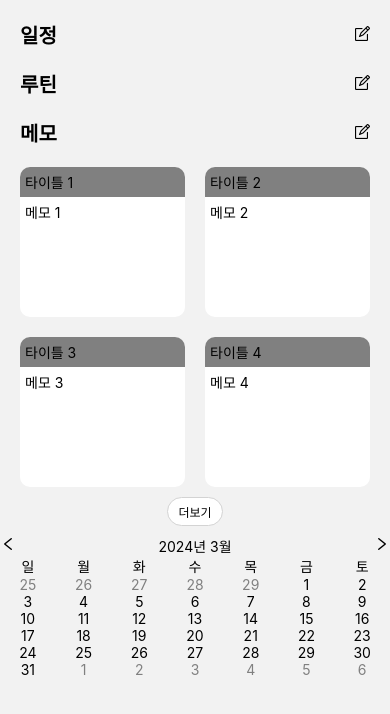
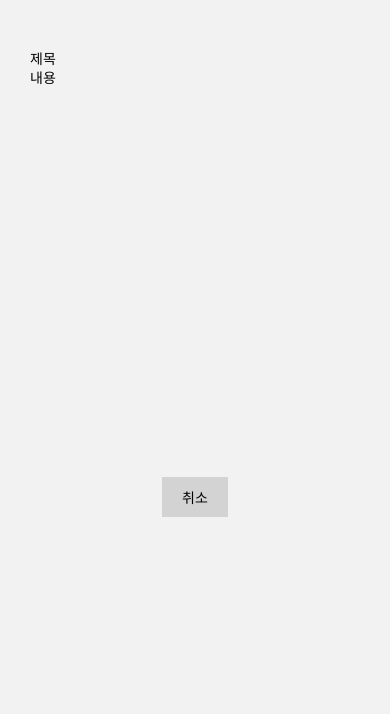
Before and after one commit to Yuyeol/everycord, a React Native app: screen /MemoForm in a window 390 px wide. Shown: the top 714 px of the page. Built offline with nearby package versions, Linux system fonts and the light colour scheme.

Commit message:
feat #1: memoform 생성 및 연결

```diff
--- a/App.tsx
+++ b/App.tsx
@@ -1,11 +1,13 @@
 import React from 'react';
 import {NavigationContainer} from '@react-navigation/native';
 import {createNativeStackNavigator} from '@react-navigation/native-stack';
-import Home from './src/screens/Home';
+import MemoForm from '@/screens/MemoForm';
+import Home from '@/screens/Home';
 
 export type RootStackParamList = {
   // 페이지에 넘겨주는 파라미터를 타이핑. 아직 사용하지 않지만 우선해서 넣어둠.
   Home: undefined;
+  MemoForm: undefined;
   // ex. detail/[id] 경로가 있을 경우 Details: { id: number };
 };
 
@@ -20,6 +22,11 @@ function App() {
           component={Home}
           options={{headerShown: false}}
         />
+        <Stack.Screen
+          name="MemoForm"
+          component={MemoForm}
+          options={{headerShown: false}}
+        />
       </Stack.Navigator>
     </NavigationContainer>
   );
--- a/package.json
+++ b/package.json
@@ -15,6 +15,7 @@
     "babel-plugin-module-resolver": "^5.0.0",
     "date-fns": "^3.6.0",
     "react": "18.2.0",
+    "react-hook-form": "^7.51.2",
     "react-native": "0.73.6",
     "react-native-safe-area-context": "^4.9.0",
     "react-native-screens": "^3.29.0",
--- a/src/screens/Home/components/title.tsx
+++ b/src/screens/Home/components/title.tsx
@@ -1,18 +1,19 @@
 import React from 'react';
-import {StyleSheet, Text, View} from 'react-native';
+import {StyleSheet, Text, TouchableOpacity, View} from 'react-native';
 import Icon from 'react-native-vector-icons/AntDesign';
 
 interface IProps {
   title: string;
+  goScreen: () => void;
 }
 
-function Title({title}: IProps) {
+function Title({title, goScreen}: IProps) {
   return (
     <View style={styles.titleContainer}>
       <Text style={styles.titleText}>{title}</Text>
-      <View>
+      <TouchableOpacity onPress={goScreen}>
         <Icon name="form" size={16} color="black" />
-      </View>
+      </TouchableOpacity>
     </View>
   );
 }
--- a/src/screens/Home/index.tsx
+++ b/src/screens/Home/index.tsx
@@ -1,19 +1,22 @@
-import Calendar from '@/screens/Home/components/calendar';
+// import Calendar from '@/screens/Home/components/calendar';
 import Memo from '@/screens/Home/components/memo';
 import Title from '@/screens/Home/components/title';
+import {ParamListBase} from '@react-navigation/native';
+import {NativeStackScreenProps} from '@react-navigation/native-stack';
 import React from 'react';
 import {SafeAreaView, StyleSheet} from 'react-native';
-
-function Home() {
-  // 예시 메모 데이터
-
+type HomeScreenProps = NativeStackScreenProps<ParamListBase, 'Home'>;
+export default function Home({navigation}: HomeScreenProps) {
+  const goMemoForm = () => {
+    navigation.navigate('MemoForm');
+  };
   return (
     <SafeAreaView style={styles.safeArea}>
-      <Title title="일정" />
-      <Title title="루틴" />
-      <Title title="메모" />
+      {/* <Title title="일정" />
+      <Title title="루틴" /> */}
+      <Title title="메모" goScreen={goMemoForm} />
       <Memo />
-      <Calendar />
+      {/* <Calendar /> */}
     </SafeAreaView>
   );
 }
@@ -32,5 +35,3 @@ const styles = StyleSheet.create({
     fontWeight: 'bold',
   },
 });
-
-export default Home;
--- /dev/null
+++ b/src/screens/MemoForm/index.tsx
@@ -0,0 +1,89 @@
+// import Calendar from '@/screens/Home/components/calendar';
+import {ParamListBase} from '@react-navigation/native';
+import {NativeStackScreenProps} from '@react-navigation/native-stack';
+import React from 'react';
+import {Controller, useForm} from 'react-hook-form';
+import {
+  SafeAreaView,
+  StyleSheet,
+  Text,
+  TextInput,
+  TouchableOpacity,
+  View,
+} from 'react-native';
+
+interface IMemoForm {
+  title: string;
+  content: string;
+  category: string;
+}
+type MemoFormScreenProps = NativeStackScreenProps<ParamListBase, 'MemoForm'>;
+export default function MemoForm({navigation}: MemoFormScreenProps) {
+  // 예시 메모 데이터
+  const {control} = useForm<IMemoForm>();
+  const goBack = () => {
+    navigation.goBack();
+  };
+
+  return (
+    <SafeAreaView style={styles.safeArea}>
+      <View style={styles.container}>
+        <View style={styles.formContainer}>
+          <Controller
+            control={control}
+            name="title"
+            render={({field: {onChange, onBlur, value}}) => (
+              <TextInput
+                placeholder="제목"
+                onBlur={onBlur}
+                onChangeText={onChange}
+                value={value}
+              />
+            )}
+          />
+          <View style={styles.contentContainer}>
+            <Controller
+              control={control}
+              name="content"
+              render={({field: {onChange, onBlur, value}}) => (
+                <TextInput
+                  placeholder="내용"
+                  multiline={true}
+                  onBlur={onBlur}
+                  onChangeText={onChange}
+                  value={value}
+                />
+              )}
+            />
+          </View>
+        </View>
+        <TouchableOpacity onPress={goBack} style={styles.button}>
+          <Text>취소</Text>
+        </TouchableOpacity>
+      </View>
+    </SafeAreaView>
+  );
+}
+
+// 스타일 정의
+const styles = StyleSheet.create({
+  safeArea: {
+    flex: 1,
+  },
+  container: {
+    padding: 20,
+  },
+  formContainer: {
+    padding: 10,
+    marginTop: 20,
+  },
+  contentContainer: {
+    height: 400,
+  },
+  button: {
+    backgroundColor: 'lightgray',
+    paddingHorizontal: 20,
+    paddingVertical: 10,
+    alignSelf: 'center',
+  },
+});
```
Also changed, not shown: 1 other file (tests, documents, lock files or other folders).
